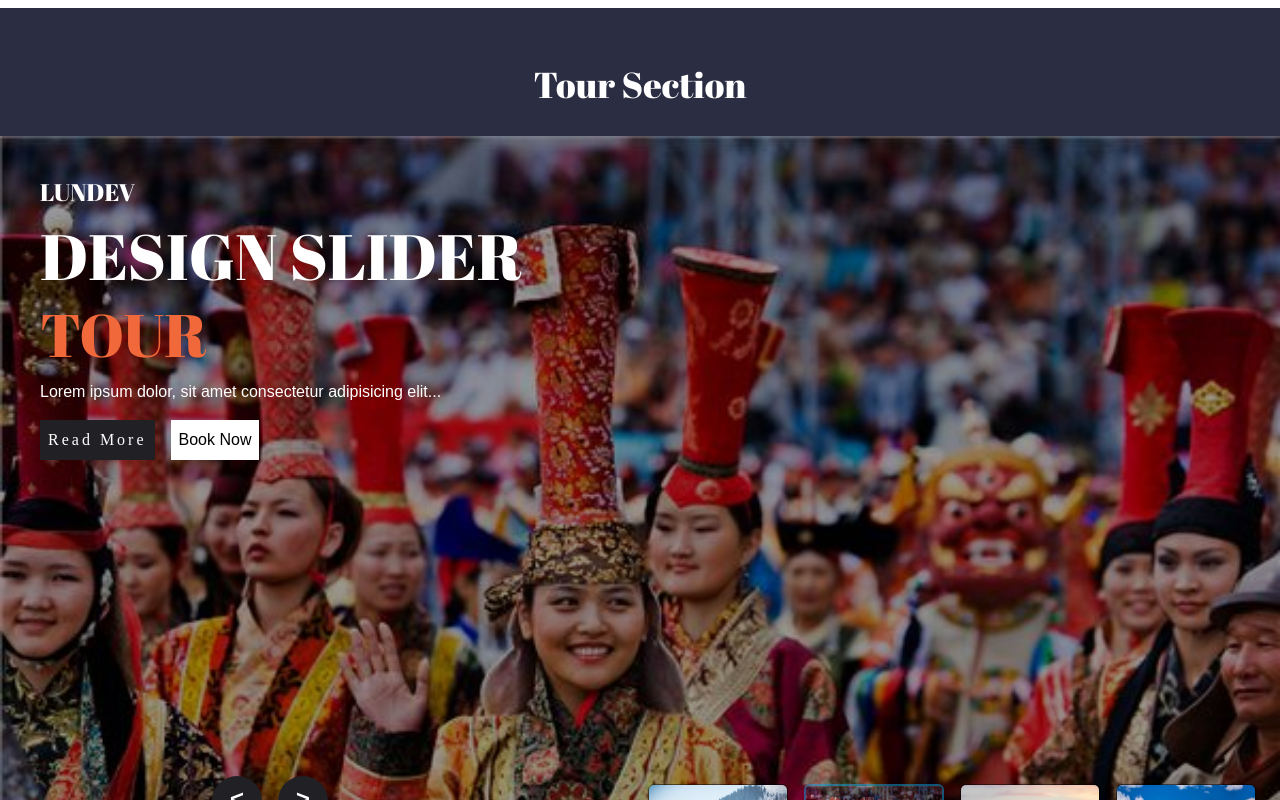
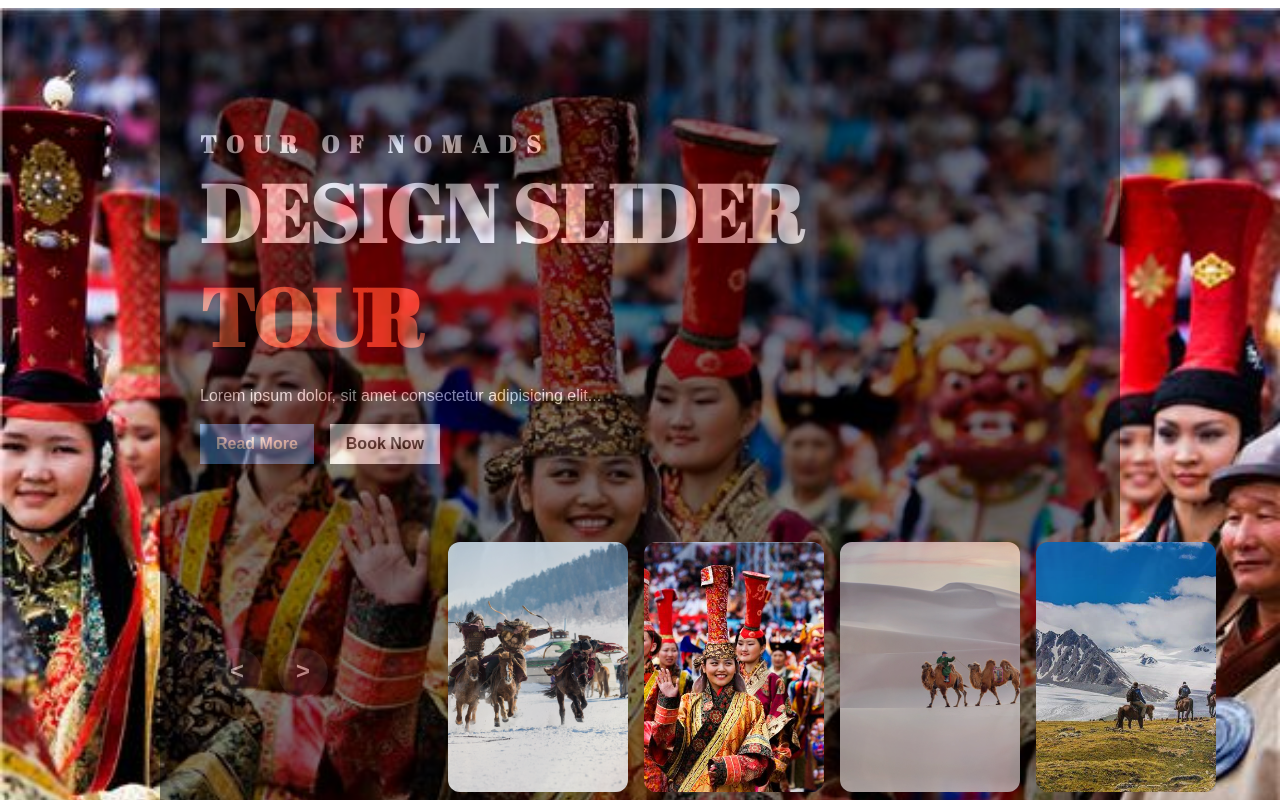
Before and after one commit to NurkaAmre/nomad, a Next.js app: page / in a window 1280 px wide. Shown: the part 1980-2780 px from the top of the page. Built offline with nearby package versions, Linux system fonts and the light colour scheme; a web font is replaced by a local one.

Commit message:
Refactor tours section

```diff
--- a/components/Carousel.css
+++ b/components/Carousel.css
@@ -148,6 +148,9 @@
   align-items: center;
   @media screen and (max-width: 678px) {
       gap: 0.5rem;
+      bottom: -25%;
+        right: 35%;
+        gap: 3rem;
     }
 }
 
@@ -162,6 +165,11 @@
   font-weight: bold;
   font-size: 1.5rem;
   transition: 1s;
+  @media screen and (max-width: 678px) {
+      width: 30px;
+      height: 30px;
+      font-size: 1rem;
+    }
 }
 
 .arrows button:hover {
--- a/components/NewTours.tsx
+++ b/components/NewTours.tsx
@@ -28,16 +28,16 @@ const Tours = ({ tours }: PropTypes) => {
 
   const toursIcon = tours?.map((tour: TourItemType, index: number) => {
     const activeClass =
-      index === currentSlide ? "border-2 border-sky-500 opacity-50" : "";
+      index === currentSlide ? "" : "opacity-85 backdrop-blur-lg";
 
     return (
       <li
         key={tour.id}
-        className={`mr-2 w-[80px] h-[60px] md:w-[140px] md:h-[120px] shadow border border-black/50 rounded-md overflow-hidden ${activeClass}`}
+        className={`mr-2 w-[90px] h-[100px] md:w-[180px] md:h-[250px] shadow-3xl rounded-md overflow-hidden ${activeClass}`}
         onClick={() => handleCurrentSlide(index)}
       >
         <Image
-          className="w-full h-full"
+          className="w-full h-full object-cover rounded-xl"
           src={tour.image}
           alt={tour.title}
           width={150}
@@ -58,28 +58,28 @@ const Tours = ({ tours }: PropTypes) => {
   return (
     <div className="relative w-full">
       <div
-        className="w-full md:h-[100vh]"
+        className=" md:h-[100vh] "
         style={{
           backgroundImage: `url(${tours[currentSlide].image})`,
           backgroundRepeat: "no-repeat",
           backgroundSize: "cover",
         }}
       >
-        <div className="bg-black/40 w-full min-h-[25rem] h-[100%] p-10">
-          <h4 className="text-white text-xl md:text-2xl">
+        <div className=" md:mx-[10rem] bg-black opacity-50  min-h-[25rem] h-[100%] p-10">
+          <h4 className="text-white font-bold tracking-[10px] md:mt-[5rem] md:text-2xl text-base">
             {tours[currentSlide].author}
           </h4>
-          <h2 className="text-white text-[4rem]">
+          <h2 className="text-white leading-[1.3em] text-[2em] md:text-[5em] font-bold ">
             {tours[currentSlide].title}
             <br />
           </h2>
-          <h3 className="text-3xl md:text-6xl text-[#f1683a]">
+          <h3 className="text-[#f1683a] leading-[1.3em] md:text-[5em] text-[4em] font-bold ">
             {tours[currentSlide].topic}
           </h3>
           <p className="mt-4">{tours[currentSlide].description}</p>
           <div className="mt-4 flex gap-4">
-            <button className="btn p-2">Read More</button>
-            <button className="text-black bg-white p-2">Book Now</button>
+            <button className="bg-[#4a81c4] text-white px-4 py-2 font-abhaya font-extrabold hover:bg-[#eee] hover:text-[#212125]">Read More</button>
+            <button className="text-black px-4 py-2 font-abhaya font-extrabold bg-[#eee] hover:bg-[#4a81c4] hover:text-[#eee]">Book Now</button>
           </div>
           <div className="arrows static">
             <button onClick={nextSlide}>&lt;</button>
@@ -88,7 +88,7 @@ const Tours = ({ tours }: PropTypes) => {
         </div>
       </div>
 
-      <ul className="list-none flex flex-row justify-center md:justify-end static md:absolute w-full md:w-[80%] md:bottom-0 md:right-0 my-4 gap-2 p-4">
+      <ul className="list-none flex flex-row justify-center md:justify-end static md:absolute w-full md:w-[90%] md:bottom-0 md:right-10 gap-2 p-4">
         {toursIcon}
       </ul>
     </div>
--- a/components/sections/TourSection.tsx
+++ b/components/sections/TourSection.tsx
@@ -4,8 +4,7 @@ import Tours from "@/components/NewTours";
 const TourSection = async () => {
   const tourData = await GetTourData();
   return (
-    <section className="pt-10">
-      <h2 className="text-4xl py-4 text-center mb-4">Tour Section</h2>
+    <section className="mb-10">
       {tourData.length > 0 ? (
         <Tours tours={tourData} />
       ) : (
--- a/data/tour.data.json
+++ b/data/tour.data.json
@@ -1,6 +1,6 @@
 [
-  { "id": 1, "image": "/images/t1.jpg", "author": "LUNDEV", "title": "DESIGN SLIDER", "topic": "TOUR", "description": "Lorem ipsum dolor, sit amet consectetur adipisicing elit..." },
-  { "id": 2, "image": "/images/t2.jpg", "author": "LUNDEV", "title": "DESIGN SLIDER", "topic": "TOUR", "description": "Lorem ipsum dolor, sit amet consectetur adipisicing elit..." },
-  { "id": 3, "image": "/images/t3.jpg", "author": "LUNDEV", "title": "DESIGN SLIDER", "topic": "TOUR", "description": "Lorem ipsum dolor, sit amet consectetur adipisicing elit..." },
-  { "id": 4, "image": "/images/t4.jpg", "author": "LUNDEV", "title": "DESIGN SLIDER", "topic": "TOUR", "description": "Lorem ipsum dolor, sit amet consectetur adipisicing elit..." }
+  { "id": 1, "image": "/images/t1.jpg", "author": "TOUR OF NOMADS", "title": "DESIGN SLIDER", "topic": "TOUR", "description": "Lorem ipsum dolor, sit amet consectetur adipisicing elit..." },
+  { "id": 2, "image": "/images/t2.jpg", "author": "TOUR OF NOMADS", "title": "DESIGN SLIDER", "topic": "TOUR", "description": "Lorem ipsum dolor, sit amet consectetur adipisicing elit..." },
+  { "id": 3, "image": "/images/t3.jpg", "author": "TOUR OF NOMADS", "title": "DESIGN SLIDER", "topic": "TOUR", "description": "Lorem ipsum dolor, sit amet consectetur adipisicing elit..." },
+  { "id": 4, "image": "/images/t4.jpg", "author": "TOUR OF NOMADS", "title": "DESIGN SLIDER", "topic": "TOUR", "description": "Lorem ipsum dolor, sit amet consectetur adipisicing elit..." }
 ]
```
